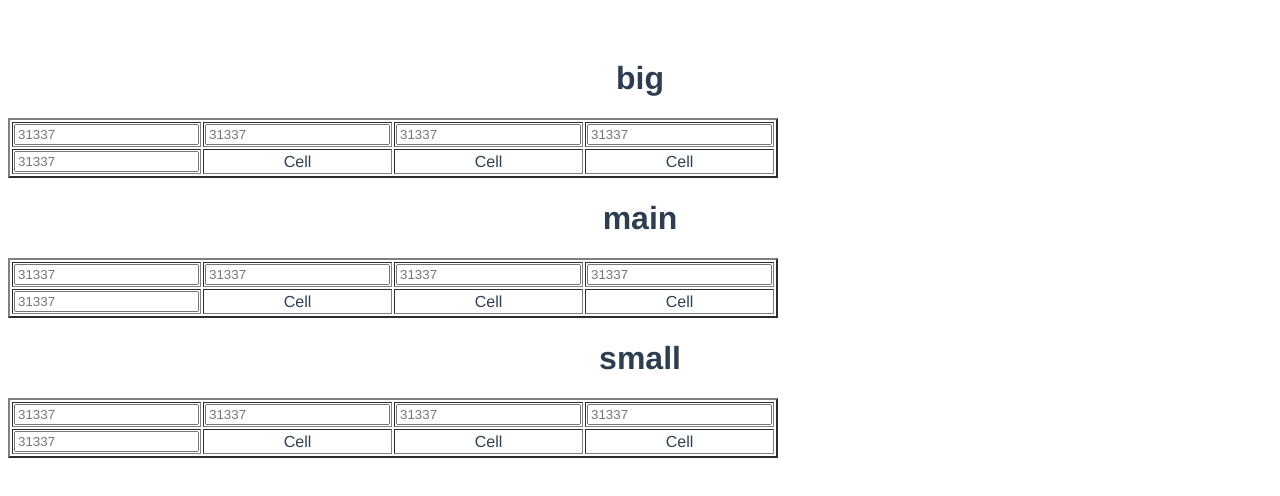
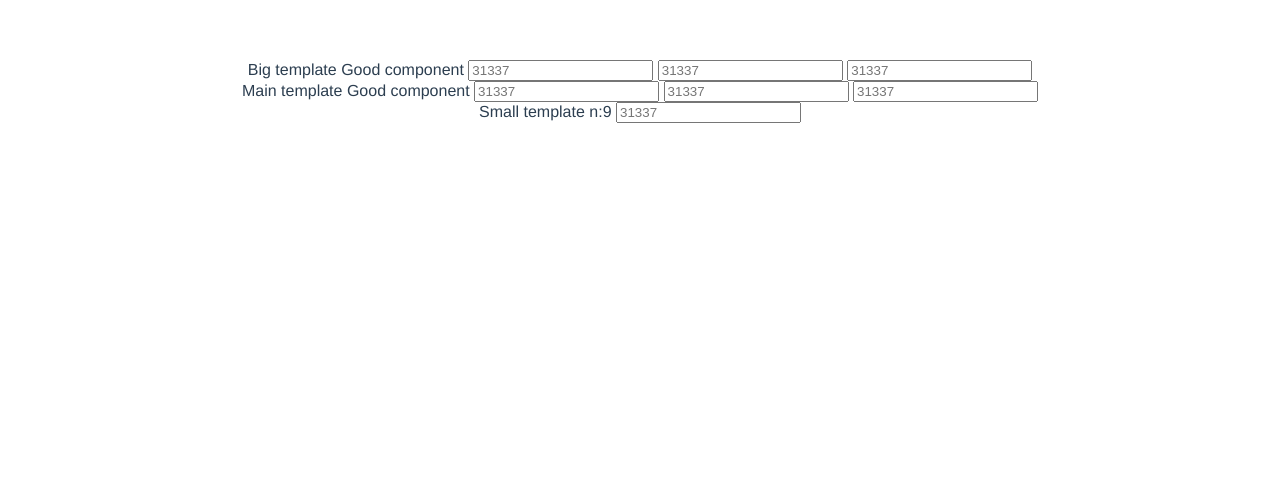
Before and after one commit to adevelopers/vue-dynamic-templates, a Vue app in the folder vue-dynamic/: page / in a window 1280 px wide. Shown: the top 496 px of the page. Built offline with nearby package versions, Linux system fonts and the light colour scheme.

Commit message:
Add axios to project

```diff
--- a/vue-dynamic/package.json
+++ b/vue-dynamic/package.json
@@ -7,6 +7,7 @@
     "build": "vue-cli-service build"
   },
   "dependencies": {
+    "axios": "^0.18.0",
     "vue": "^2.5.17"
   },
   "devDependencies": {
--- a/vue-dynamic/src/components/TableCommon.vue
+++ b/vue-dynamic/src/components/TableCommon.vue
@@ -1,25 +1,6 @@
-<template>
-  <div class="hello">
-    <h1>{{ templateName }}</h1>
-    <table class="" border="2">
-      <tr>
-        <td><Cell field-name="first" /> </td>
-        <td><Cell field-name="first2" /></td>
-        <td><Cell field-name="first3" /></td>
-        <td><Cell field-name="first4" /></td>
-      </tr>
-      <tr>
-        <td><Cell field-name="second" /></td>
-        <td>Cell</td>
-        <td>Cell</td>
-        <td>Cell</td>
-      </tr>
-    </table>
-  </div>
-</template>
-
 <script>
 import Vue from 'vue/dist/vue.esm.js'
+import axios from 'axios'
 import Cell from './Cell.vue'
 
 export default {
@@ -27,10 +8,38 @@ export default {
   props: {
     templateName: String
   },
+  data: function() {
+    return {
+      title: "Good component",
+      omega: 9,
+      template: null
+    }
+  },
+  render: function(createElement) {
+    if (!this.template) {
+      return createElement('div', 'Loading...');
+    } else {
+      return this.template();
+    }
+  },
+  mounted() {
+    let self = this;
+    let templateUrl = '/templates/' + this.templateName + '.html';
+    console.log(templateUrl);
+    axios.get(templateUrl)
+      .then(function (response) {
+        self.template =  Vue.compile("" + response.data).render;
+      })
+      .catch(function (error) {
+        console.log(error);
+      })
+      .then(function () {
+
+      });
+  },
   components: {
     Cell
   }
-
 }
 </script>
 
--- a/vue-dynamic/src/main.js
+++ b/vue-dynamic/src/main.js
@@ -3,8 +3,6 @@ import App from './App.vue'
 
 Vue.config.productionTip = false
 
-new Vue({
+let app = new Vue({
   render: h => h(App)
 }).$mount('#app')
-
-let vcc = Vue.compile("<div></div>")
```
Also changed, not shown: 1 other file (tests, documents, lock files or other folders).
